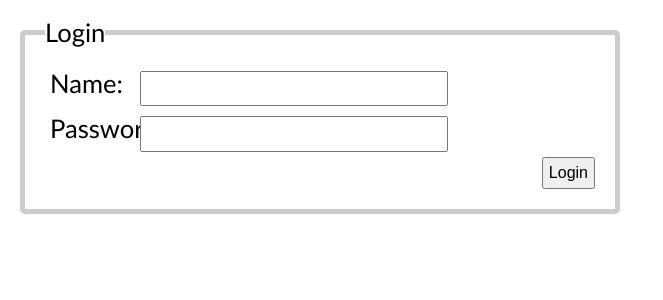
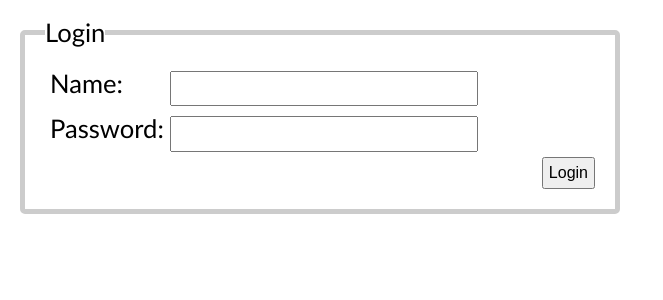
Before and after one commit to Pierluigi10/mern--showcase-app-frontend, a React (Create React App) app: page / in a window 1280 px wide. Shown: the top 300 px of the page, without its empty margins (0-663 px from the left). Built offline with nearby package versions, Linux system fonts and the light colour scheme.

Commit message:
correct style

```diff
--- a/src/App.scss
+++ b/src/App.scss
@@ -43,7 +43,7 @@ body {
 						&::after {
 							content: ":";
 						}
-						width: 90px;
+						width: 120px;
 						margin: 0 0 10px 0;
 					}
 					input {
@@ -51,10 +51,10 @@ body {
 						width: 300px;
 					}
 				}
-				.note {
-					font-size: 1rem;
-					margin: 0 0 20px 97px;
-				}
+				// .note {
+				// 	font-size: 1rem;
+				// 	margin: 0 0 20px 97px;
+				// }
 				.invalid input {
 					color: red;
 				}
```
